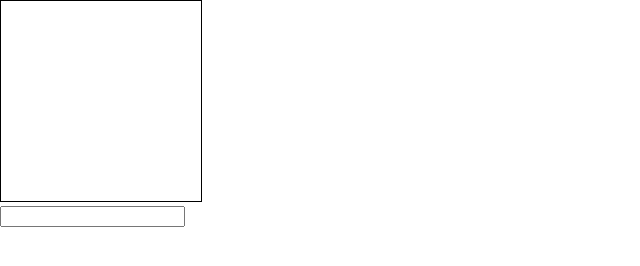
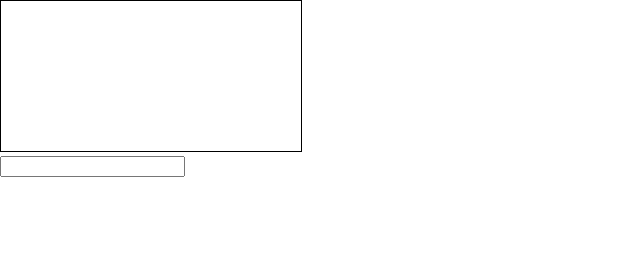
Before and after one commit to josephharding/render_text, a website: page public/index.html in a window 1280 px wide. Shown: the whole page, without its empty margins (0-640 px from the left). Drawn offline with Linux system fonts and the light colour scheme.

Commit message:
learning a bit more about the scaling and drawing to canvas in webgl

```diff
--- a/public/index.html
+++ b/public/index.html
@@ -8,7 +8,7 @@
     <script src="main.js"></script>
   </head>
   <body style="margin: 0;">
-    <canvas id="canvas" style="width: 200px; height: 200px; border: 1px solid black;"></canvas>
+    <canvas id="canvas" width="300" height="150" style="width: 300px; height: 150px; border: 1px solid black;"></canvas>
     <br/>
     <input id="str" type="text"></input>
   </body>
@@ -16,22 +16,28 @@
 
 		in vec2 a_position;
 		in vec2 a_uv;
-		out vec2 v_uv;
-		uniform vec2 u_resolution;
+
+    uniform vec2 u_resolution;
+
+    out vec2 v_uv;
 
 		void main() {
     	v_uv = a_uv;
-    	vec2 zeroToOne = a_position / u_resolution;
-    	vec2 zeroToTwo = a_position * 2.0;
-    	vec2 clipSpace = zeroToTwo - 1.0;
-    	gl_Position = vec4(clipSpace, 0, 1);
+    	vec2 zeroToOne = vec2(a_position.x / u_resolution.x, a_position.y / u_resolution.y);
+    	//vec2 zeroToTwo = a_position * 2.0;
+    	//vec2 clipSpace = zeroToTwo - 1.0;
+    	gl_Position = vec4(zeroToOne * 500.0, 0, 1);
+      //gl_Position = vec4(a_position, 0, 1);
   	}
   </script>
   <script id="simple-texture-fs" type="x-shader/x-fragment">#version 300 es
 
 		precision mediump float;
-		uniform sampler2D u_image;
-		in vec2 v_uv;
+
+    in vec2 v_uv;
+
+    uniform sampler2D u_image;
+
     out vec4 outColor;
 
     void main() {
--- a/public/renderer.js
+++ b/public/renderer.js
@@ -64,13 +64,9 @@ function Renderer() {
 Renderer.prototype.init = function (gl, image) {
   this._gl = gl;
 
-	var vertexShader = this.getShader("clip-space-vs");
-	var fragmentShader = this.getShader("simple-texture-fs");
-	this.program = this.createProgram(vertexShader, fragmentShader);
-
-	var vertexShaderTwo = this.getShader("clip-space-vs");
-	var fragmentShaderTwo = this.getShader("other-texture-fs");
-	this.other_program = this.createProgram(vertexShaderTwo, fragmentShaderTwo);
+	var basicVS = this.getShader("clip-space-vs");
+	this.program = this.createProgram(basicVS, this.getShader("simple-texture-fs"));
+	this.other_program = this.createProgram(basicVS, this.getShader("other-texture-fs"));
 
   /*
   positionAttributeLocation = this._gl.getAttribLocation(this.program, "a_position");
@@ -91,6 +87,7 @@ Renderer.prototype.init = function (gl, image) {
 };
 
 Renderer.prototype.draw = function (mygrid, myquad) {
+  // the buffer width and height are controlled by the canvas atts width and height
   this._gl.viewport(0, 0, this._gl.drawingBufferWidth, this._gl.drawingBufferHeight);
 
   /*
@@ -110,15 +107,16 @@ Renderer.prototype.draw = function (mygrid, myquad) {
 
   mygrid.draw(this._gl);
 
-  this._gl.useProgram(this.other_program);
+  //this._gl.useProgram(this.other_program);
 
+  /*
   this._gl.uniform1i(this.imageUniformLocationTwo, 0);
   this._gl.uniform2f(this.resolutionUniformLocationTwo,
 		this._gl.drawingBufferWidth, this._gl.drawingBufferHeight);
-
-	var tex = gl.createTexture();
+  */
+  /*
+  var tex = gl.createTexture();
 	gl.bindTexture(gl.TEXTURE_2D, tex);
-	//gl.texImage2D(gl.TEXTURE_2D, 0, gl.RGBA, w, h, 0, gl.RGBA, gl.UNSIGNED_BYTE, null);
 	gl.texParameteri(gl.TEXTURE_2D, gl.TEXTURE_WRAP_S, gl.CLAMP_TO_EDGE);
 	gl.texParameteri(gl.TEXTURE_2D, gl.TEXTURE_WRAP_T, gl.CLAMP_TO_EDGE);
 	gl.texParameteri(gl.TEXTURE_2D, gl.TEXTURE_MIN_FILTER, gl.LINEAR);
@@ -126,4 +124,5 @@ Renderer.prototype.draw = function (mygrid, myquad) {
   gl.copyTexImage2D(gl.TEXTURE_2D, 0, gl.RGBA, 0, 0, this._gl.drawingBufferWidth, this._gl.drawingBufferHeight, 0);
 
 	myquad.draw(this._gl, tex);
+  */
 };
```
Also changed, not shown: public/grid.js (+11 -0 lines).
